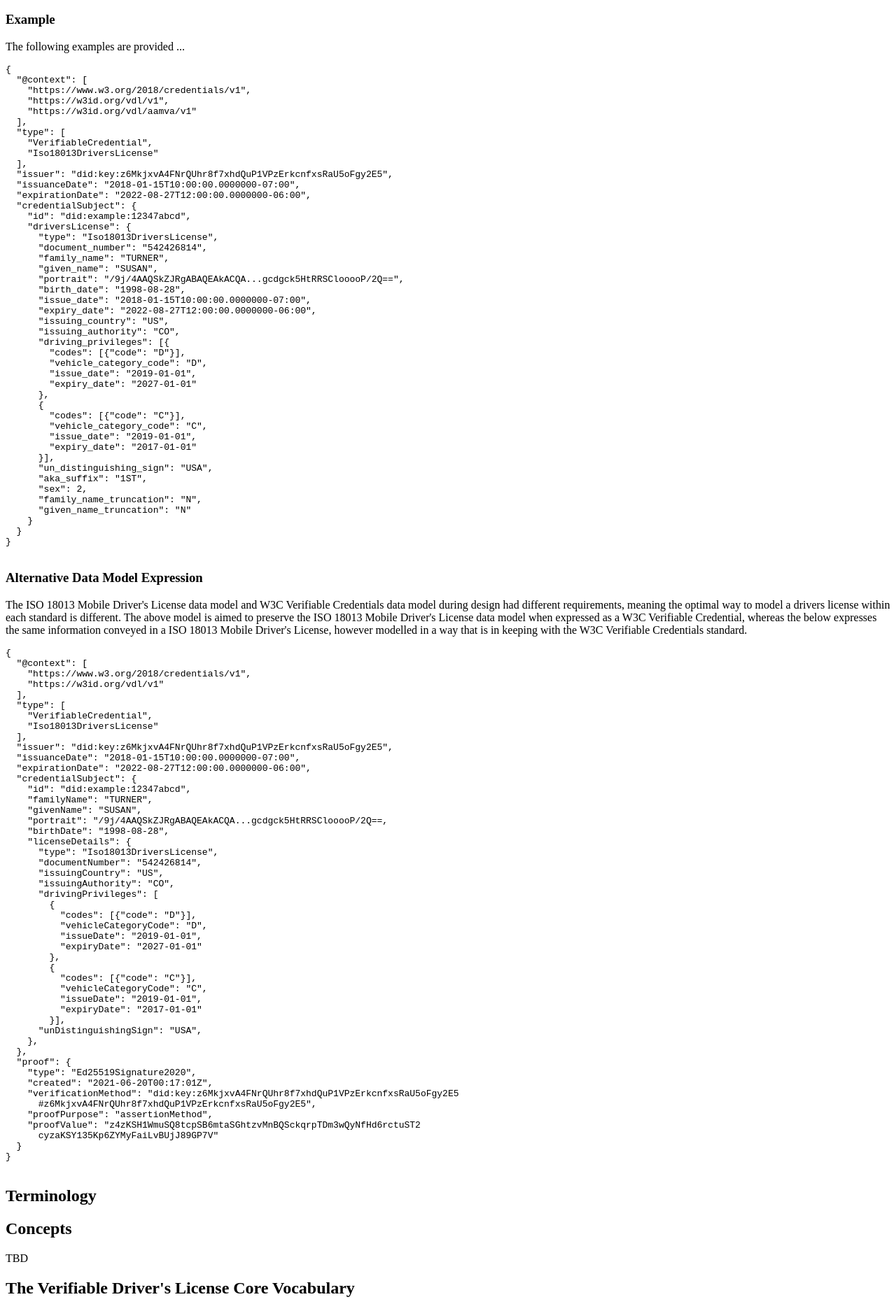
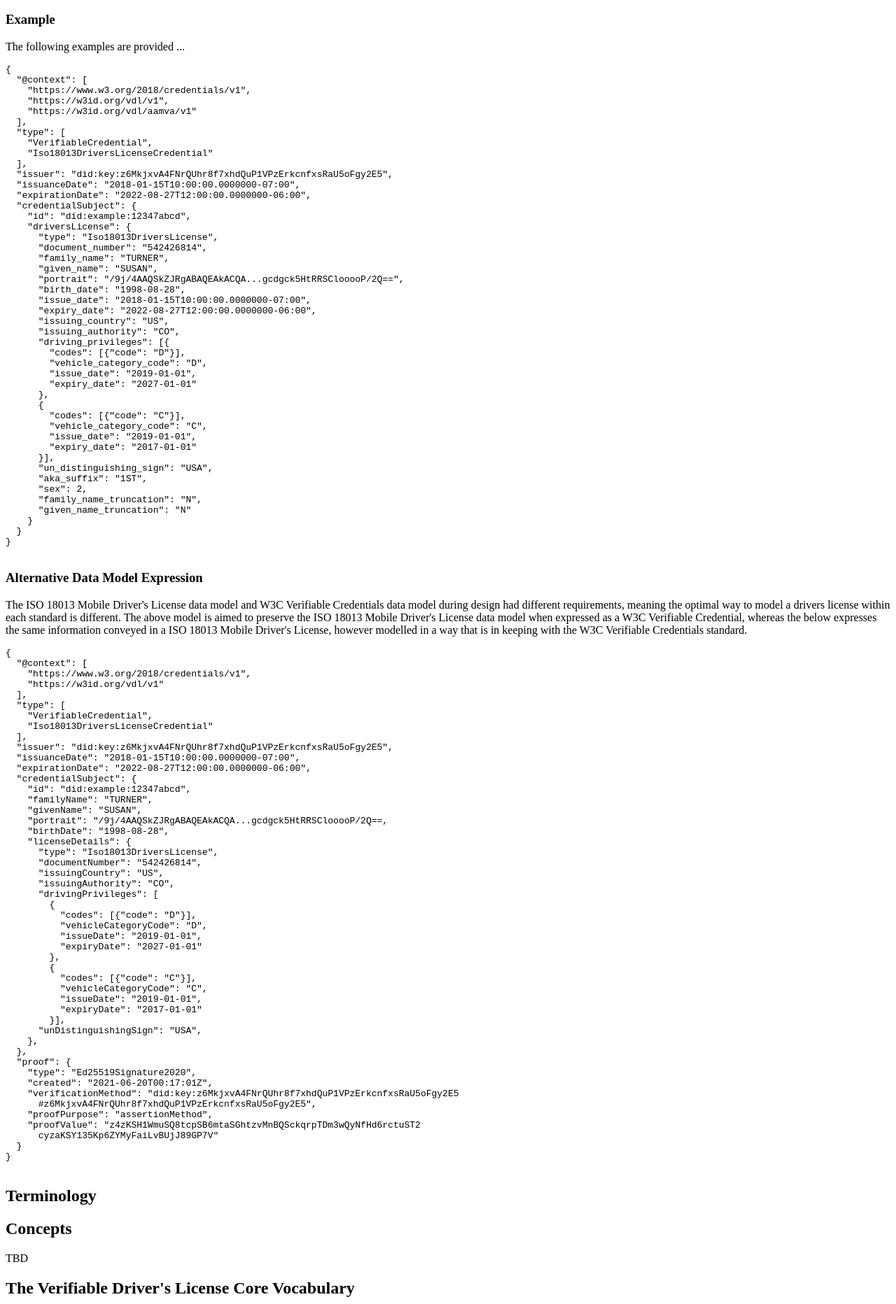
Before and after one commit to w3c-ccg/vdl-vocab, a plain HTML site: page index.html in a window 1280 px wide. Shown: the part 356-2220 px from the top of the page at 70% size. Drawn offline with Linux system fonts and the light colour scheme; a script that the page names is missing.

Commit message:
Use the correct type for the example credentials.

```diff
--- a/index.html
+++ b/index.html
@@ -153,7 +153,7 @@ Compatability with the W3C Verifiable Credentials data model.
   ],
   "type": [
     "VerifiableCredential",
-    "Iso18013DriversLicense"
+    "Iso18013DriversLicenseCredential"
   ],
   "issuer": "did:key:z6MkjxvA4FNrQUhr8f7xhdQuP1VPzErkcnfxsRaU5oFgy2E5",
   "issuanceDate": "2018-01-15T10:00:00.0000000-07:00",
@@ -214,7 +214,7 @@ modelled in a way that is in keeping with the W3C Verifiable Credentials standar
   ],
   "type": [
     "VerifiableCredential",
-    "Iso18013DriversLicense"
+    "Iso18013DriversLicenseCredential"
   ],
   "issuer": "did:key:z6MkjxvA4FNrQUhr8f7xhdQuP1VPzErkcnfxsRaU5oFgy2E5",
   "issuanceDate": "2018-01-15T10:00:00.0000000-07:00",
```
